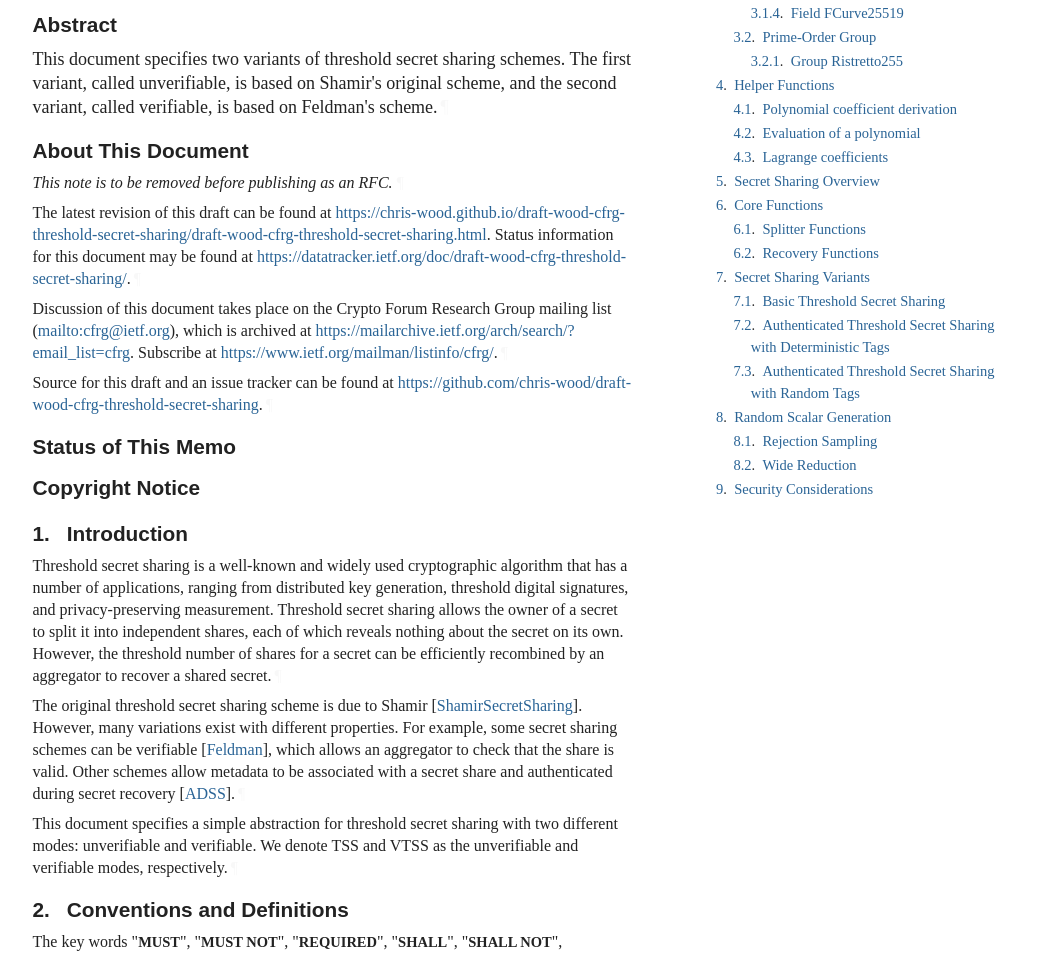
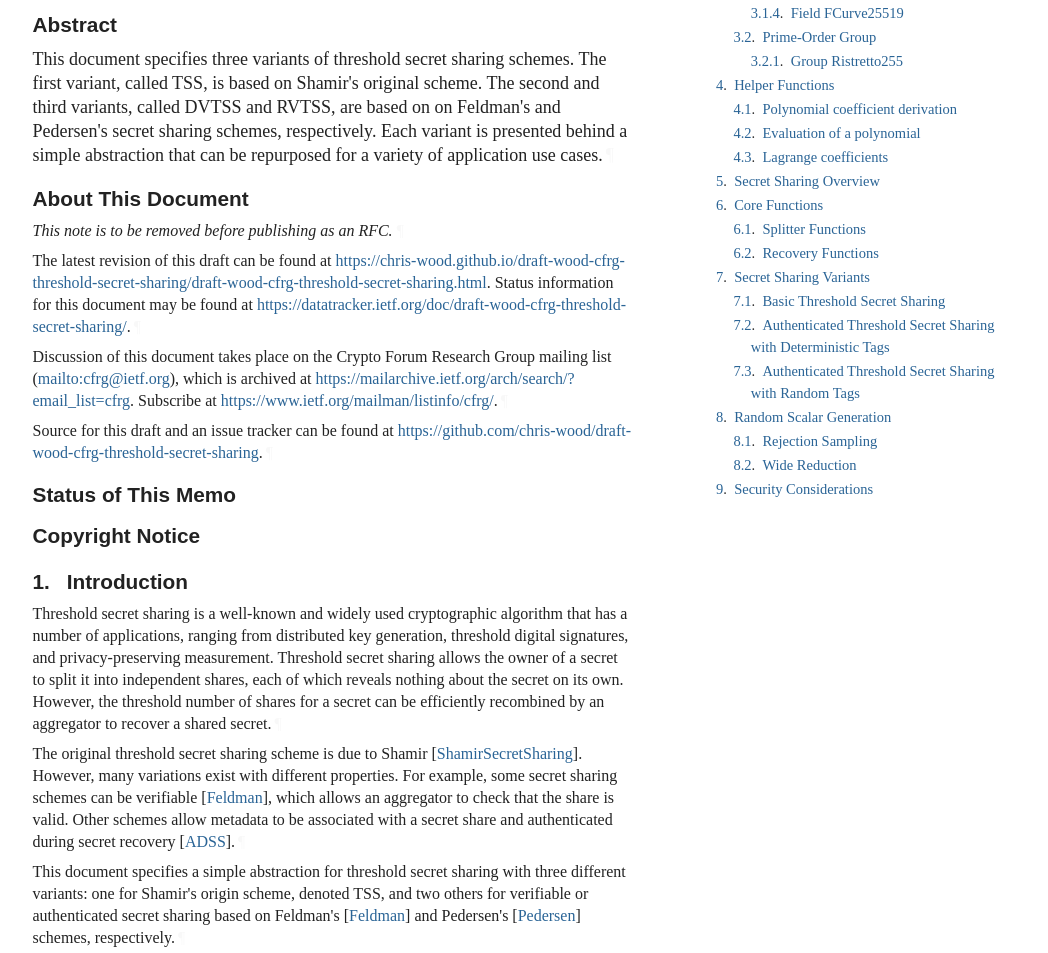
Before and after one commit to chris-wood/draft-wood-cfrg-threshold-secret-sharing, a plain HTML site: page draft-wood-cfrg-threshold-secret-sharing.html in a window 1280 px wide. Shown: the part 300-1253 px from the top of the page, without its empty margins (92-1140 px from the left). Drawn offline with Linux system fonts and the light colour scheme; a web font is replaced by a local one.

Commit message:
Script updating gh-pages from e276ab9. [ci skip]

```diff
--- a/draft-wood-cfrg-threshold-secret-sharing.html
+++ b/draft-wood-cfrg-threshold-secret-sharing.html
@@ -7,9 +7,12 @@
 <title>Threshold Secret Sharing</title>
 <meta content="Christopher A. Wood" name="author">
 <meta content="
-       This document specifies two variants of threshold secret sharing schemes.
-The first variant, called unverifiable, is based on Shamir's original scheme,
-and the second variant, called verifiable, is based on Feldman's scheme.
+       This document specifies three variants of threshold secret sharing schemes.
+The first variant, called TSS, is based on Shamir's original scheme.
+The second and third variants, called DVTSS and RVTSS, are based on
+on Feldman's and Pedersen's secret sharing schemes, respectively. Each variant
+is presented behind a simple abstraction that can be repurposed for a
+variety of application use cases.
     " name="description">
 <meta content="xml2rfc 3.15.2" name="generator">
 <meta content="threshold secret sharing" name="keyword">
@@ -1072,9 +1075,12 @@ svg :is([stroke="fill"], [fill^="#fff"]) {
 <h1 id="title">Threshold Secret Sharing</h1>
 <section id="section-abstract">
       <h2 id="abstract"><a href="#abstract" class="selfRef">Abstract</a></h2>
-<p id="section-abstract-1">This document specifies two variants of threshold secret sharing schemes.
-The first variant, called unverifiable, is based on Shamir's original scheme,
-and the second variant, called verifiable, is based on Feldman's scheme.<a href="#section-abstract-1" class="pilcrow">¶</a></p>
+<p id="section-abstract-1">This document specifies three variants of threshold secret sharing schemes.
+The first variant, called TSS, is based on Shamir's original scheme.
+The second and third variants, called DVTSS and RVTSS, are based on
+on Feldman's and Pedersen's secret sharing schemes, respectively. Each variant
+is presented behind a simple abstraction that can be repurposed for a
+variety of application use cases.<a href="#section-abstract-1" class="pilcrow">¶</a></p>
 </section>
 <section class="note rfcEditorRemove" id="section-note.1">
       <h2 id="name-about-this-document">
@@ -1291,8 +1297,9 @@ secret sharing schemes can be verifiable <span>[<a href="#Feldman" class="cite x
 that the share is valid. Other schemes allow metadata to be associated with
 a secret share and authenticated during secret recovery <span>[<a href="#ADSS" class="cite xref">ADSS</a>]</span>.<a href="#section-1-2" class="pilcrow">¶</a></p>
 <p id="section-1-3">This document specifies a simple abstraction for threshold secret sharing
-with two different modes: unverifiable and verifiable. We denote TSS and VTSS
-as the unverifiable and verifiable modes, respectively.<a href="#section-1-3" class="pilcrow">¶</a></p>
+with three different variants: one for Shamir's origin scheme, denoted TSS,
+and two others for verifiable or authenticated secret sharing based on Feldman's <span>[<a href="#Feldman" class="cite xref">Feldman</a>]</span>
+and Pedersen's <span>[<a href="#Pedersen" class="cite xref">Pedersen</a>]</span> schemes, respectively.<a href="#section-1-3" class="pilcrow">¶</a></p>
 </section>
 </div>
 <div id="conventions-and-definitions">
```
Also changed, not shown: draft-wood-cfrg-threshold-secret-sharing.txt.
